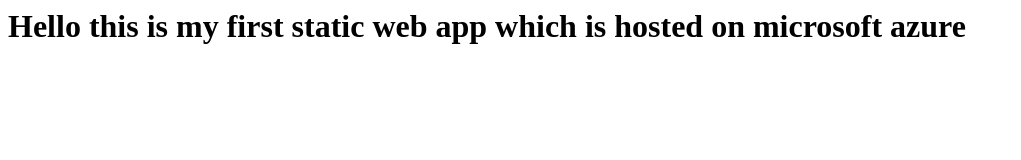
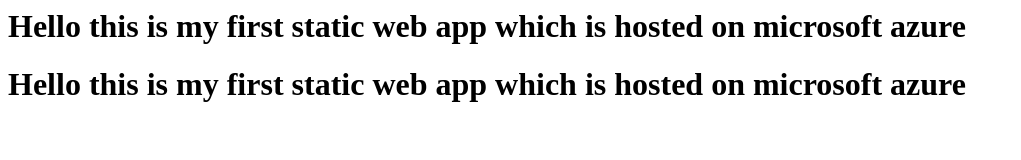
Before and after one commit to shahid1212/eventday, a plain HTML site: page index.html in a window 1280 px wide. Shown: the whole page, without its empty margins (0-1021 px from the left). Drawn offline with Linux system fonts and the light colour scheme.

Commit message:
Update index.html
h1 added

```diff
--- a/index.html
+++ b/index.html
@@ -6,4 +6,5 @@
 </head>
 <body>
 <h1>Hello this is my first static web app which is hosted on microsoft azure</h1>
+<h1>Hello this is my first static web app which is hosted on microsoft azure</h1>
 </body>
```
